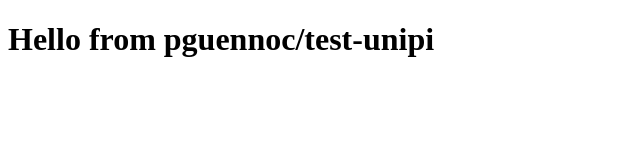
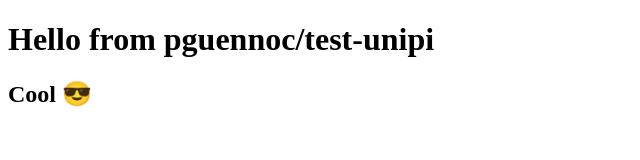
Before and after one commit to pguennoc/test-unipi, a plain HTML site: page index.html in a window 1280 px wide. Shown: the whole page, without its empty margins (0-640 px from the left). Drawn offline with Linux system fonts and the light colour scheme.

Commit message:
Update index.html

```diff
--- a/index.html
+++ b/index.html
@@ -6,6 +6,7 @@
   <body>
     <main class="content">
       <h1>Hello from pguennoc/test-unipi</h1>
+      <h2>Cool 😎</h2>
     </main>
   </body>
 </html>
```
